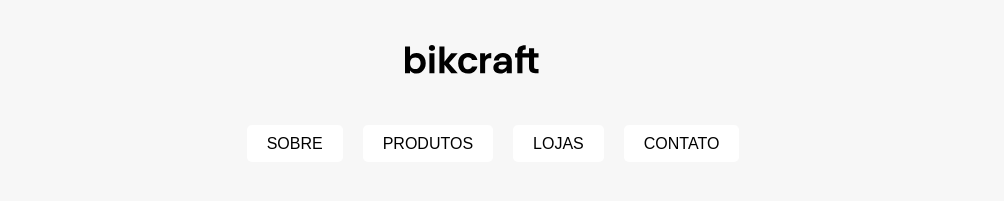
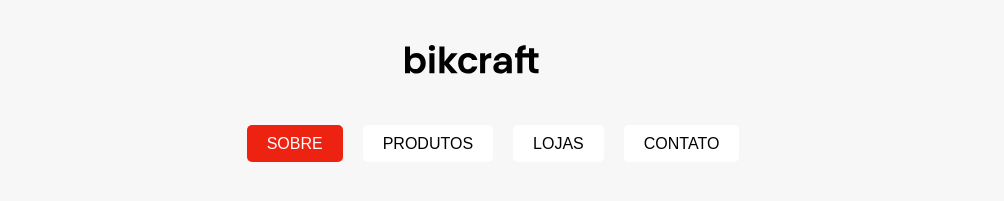
Before and after one commit to anadutraoli/bikcraft-origamid, a plain HTML site: page index.html in a window 1280 px wide. In both pictures the pointer is over the link "SOBRE". Shown: the top 201 px of the page, without its empty margins (167-1171 px from the left). Drawn offline with Linux system fonts and the light colour scheme.

Commit message:
modificando a nav

```diff
--- a/style.css
+++ b/style.css
@@ -42,6 +42,15 @@ p {
   padding: 10px 20px;
   border-radius: 5px;
   color: black;
+}
+
+.nav-flexbox a:hover {
+  text-transform: uppercase;
+  text-decoration: none;
+  background-color: var(--vermelho);
+  padding: 10px 20px;
+  border-radius: 5px;
+  color: white;
 }
 
 .grid {
```
